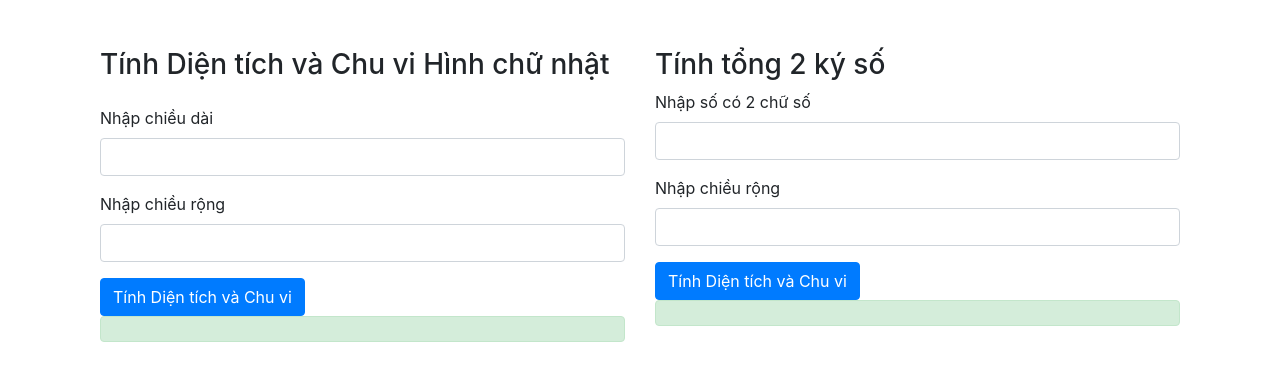
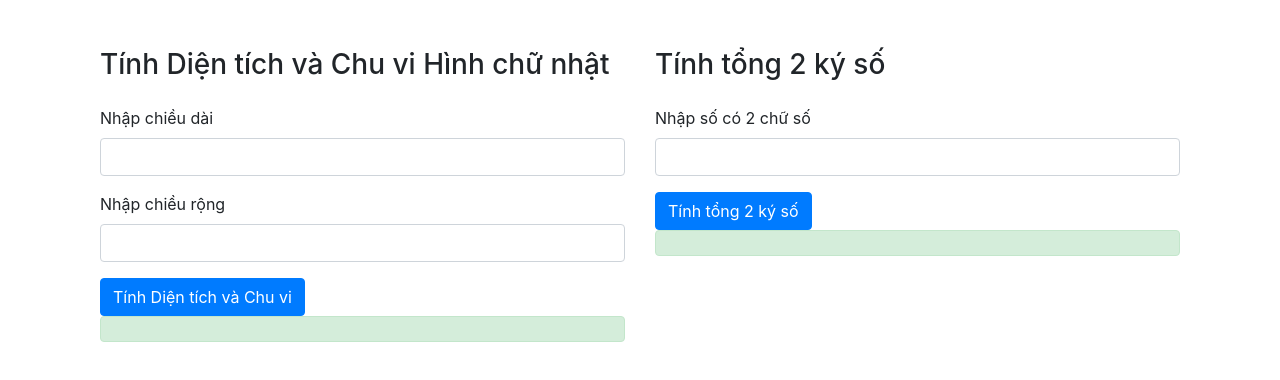
Before and after one commit to 1highbar45/baiTapJS-B2-3-LeHoangLongVu, a plain HTML site: page index.html in a window 1280 px wide. Drawn offline with nearby package versions, Linux system fonts and the light colour scheme.

Commit message:
add tong

```diff
--- a/index.html
+++ b/index.html
@@ -27,18 +27,14 @@
         </div>
 
         <div class="col-6">
-            <h3>Tính tổng 2 ký số</h3>
+            <h3 class="mb-4">Tính tổng 2 ký số</h3>
             <form>
                 <div class="form-group">
-                  <label for="inputCD">Nhập số có 2 chữ số</label>
-                  <input type="text" class="form-control" id="inputCD">
+                  <label for="inputSo">Nhập số có 2 chữ số</label>
+                  <input type="text" class="form-control" id="inputSo">
                 </div>
-                <div class="form-group">
-                    <label for="inputCR">Nhập chiều rộng</label>
-                    <input type="text" class="form-control" id="inputCR">
-                </div>
-                <button id="btnTinh" type="submit" class="btn btn-primary">Tính Diện tích và Chu vi</button>
-                <p id="txtKetQua" class="alert alert-success"></p>
+                <button id="btnTinhSo" type="submit" class="btn btn-primary">Tính tổng 2 ký số</button>
+                <p id="txtTong" class="alert alert-success"></p>
             </form>
         </div>
     </div>
```
